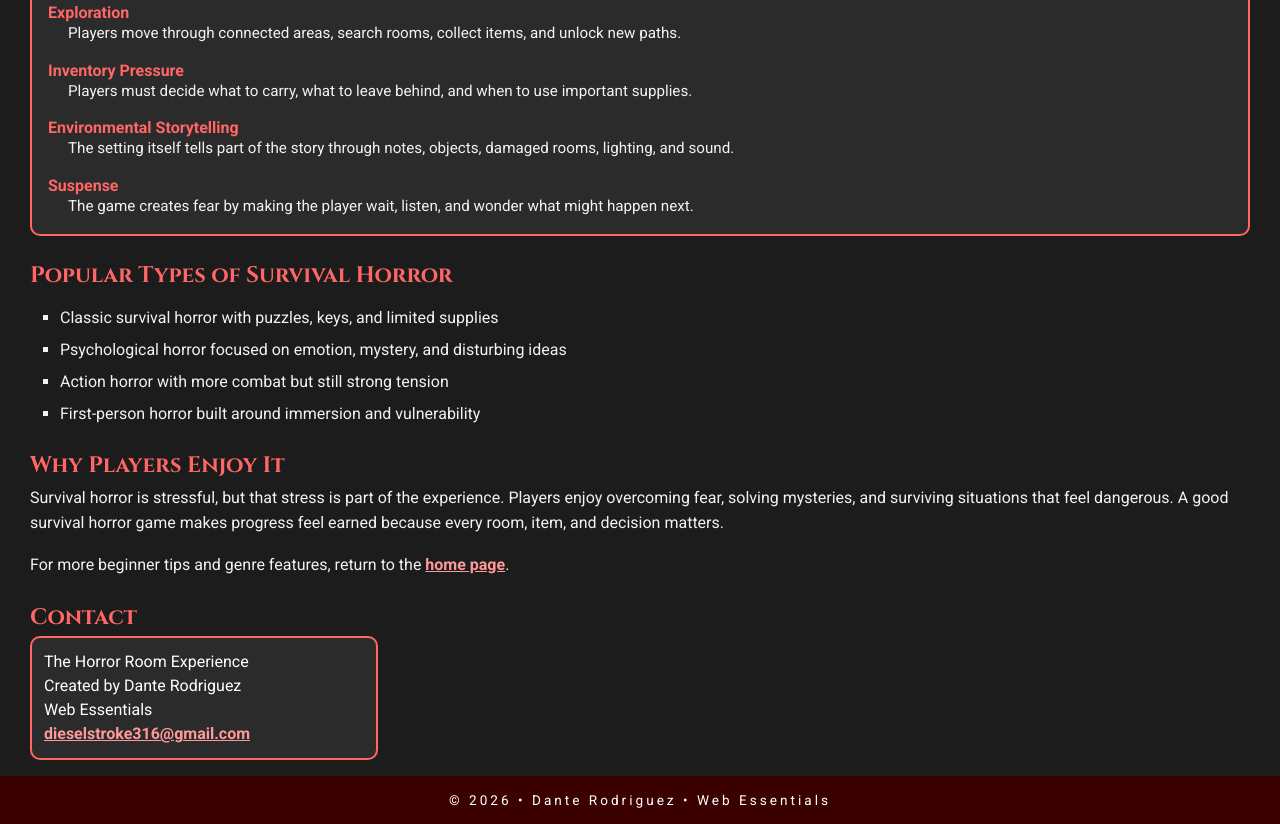
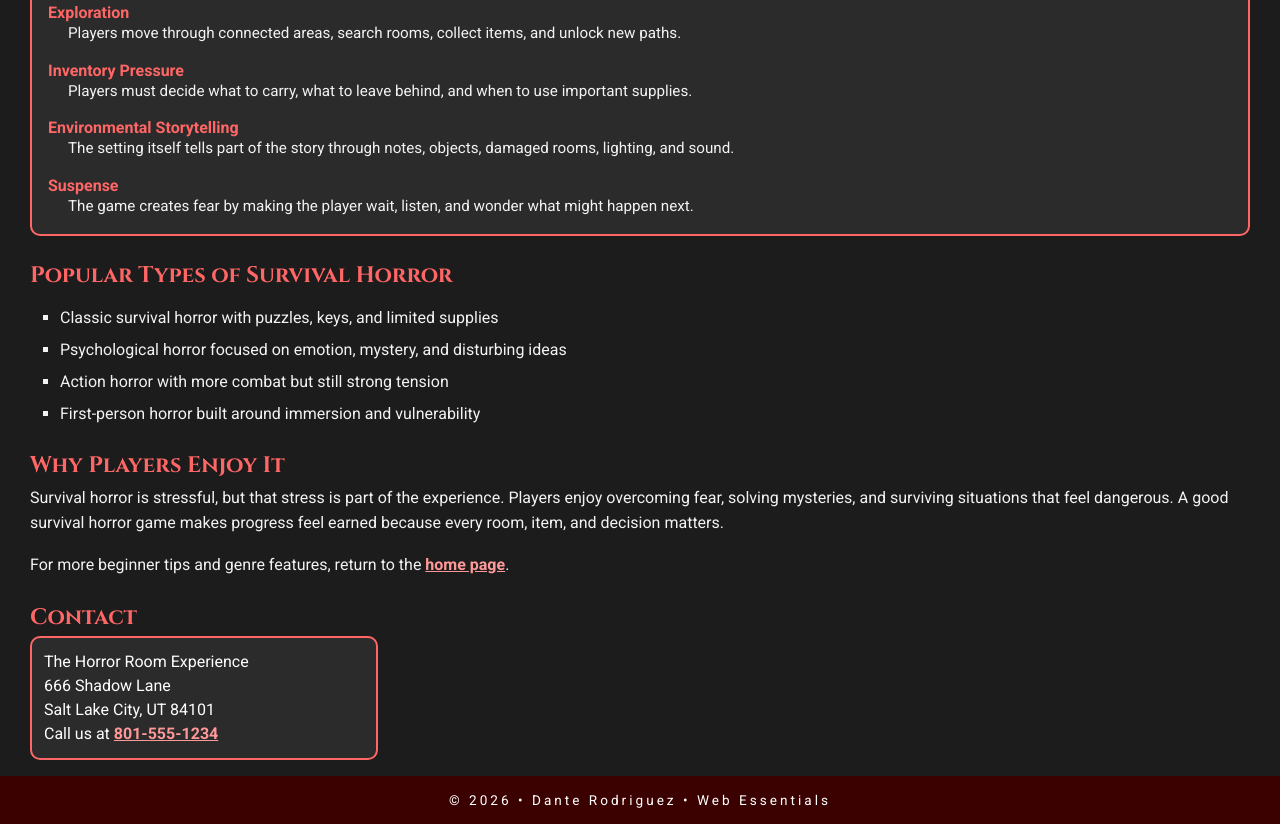
Before and after one commit to DanteRodriguez801/dwdd1600, a plain HTML site: page 04intro-css/guide.html in a window 1280 px wide. Shown: the part 790-1614 px from the top of the page. Drawn offline with Linux system fonts and the light colour scheme.

Commit message:
Update guide.html

```diff
--- a/04intro-css/guide.html
+++ b/04intro-css/guide.html
@@ -87,9 +87,9 @@
 
         <address>
             The Horror Room Experience<br>
-            Created by Dante Rodriguez<br>
-            Web Essentials<br>
-            <a href="mailto:dieselstroke316@gmail.com">dieselstroke316@gmail.com</a>
+            666 Shadow Lane<br>
+            Salt Lake City, UT 84101<br>
+            Call us at <a href="tel:8015551234">801-555-1234</a>
         </address>
     </main>
 
```
